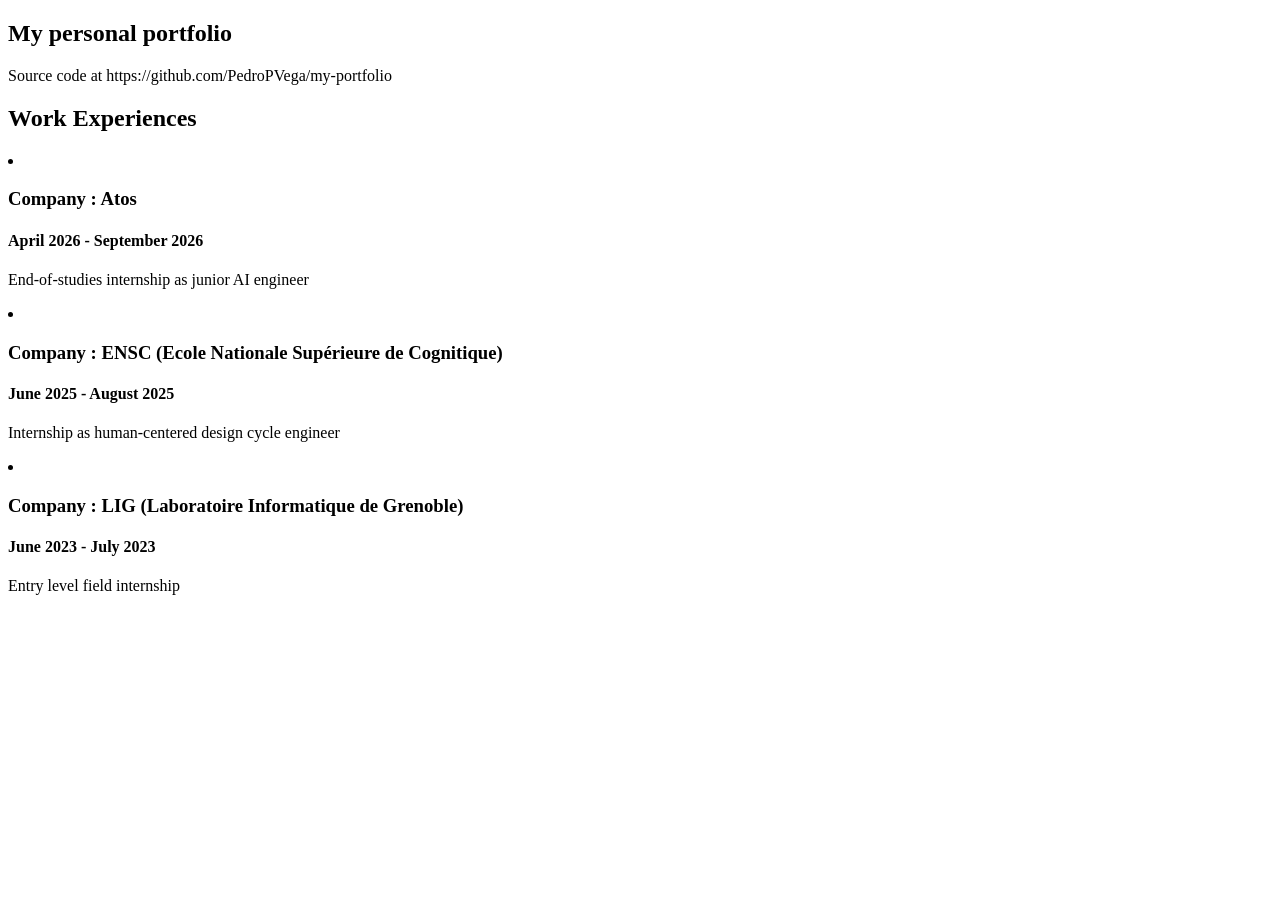
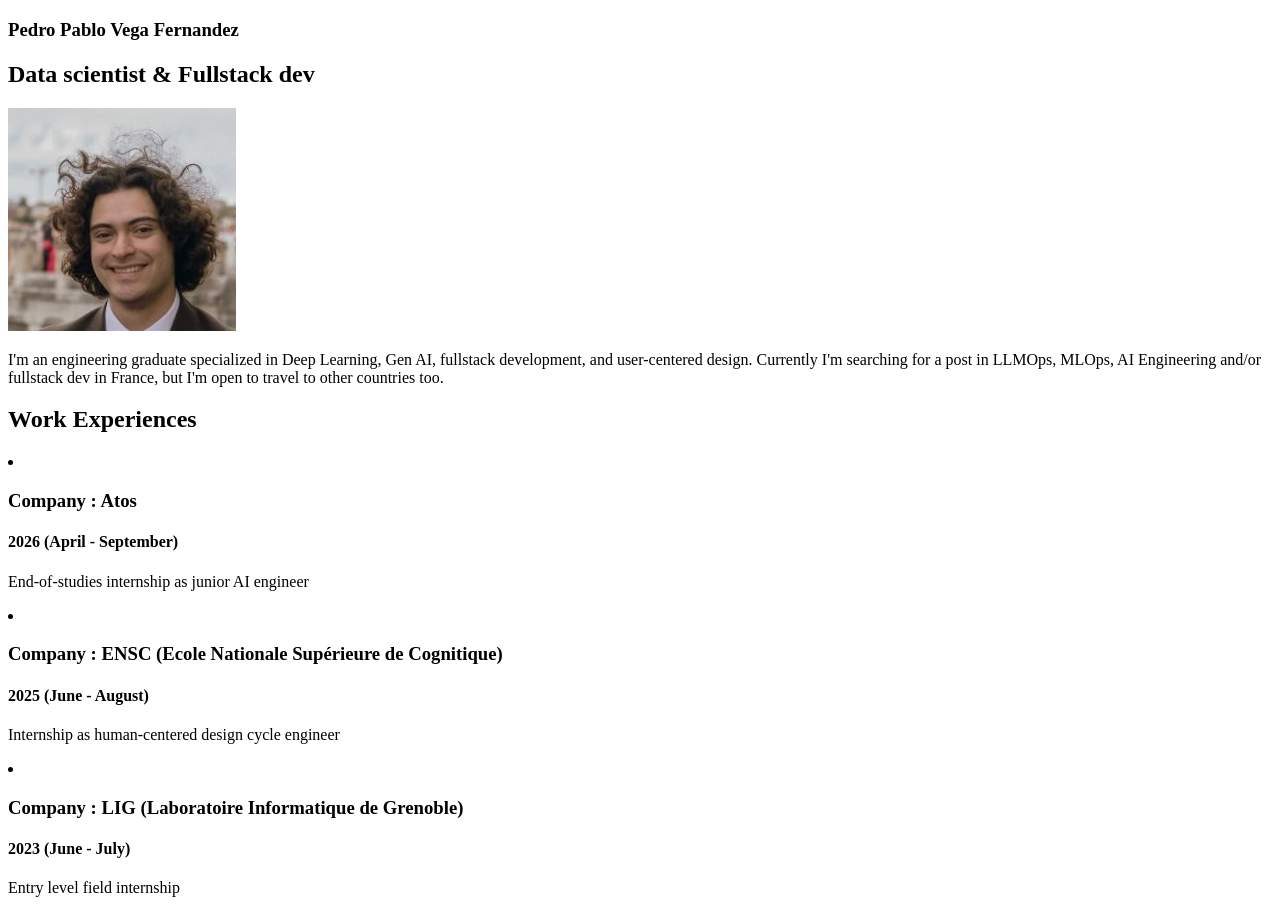
Before and after one commit to PedroPVega/my-portfolio, a React (Vite) app: page / in a window 1280 px wide. Before the commit the page ends 800 px from the top, so only its background shows below. Built offline with nearby package versions, Linux system fonts and the light colour scheme.

Commit message:
ADD: Hero feature

```diff
--- a/src/App.tsx
+++ b/src/App.tsx
@@ -1,3 +1,4 @@
+import Hero from './features/hero/hero'
 import InternshipSection from './features/internships/internship_section'
 
 function App() {
@@ -5,8 +6,7 @@ function App() {
     <>
       <section id="center">
         <div>
-          <h1>My personal portfolio</h1>
-          <p>Source code at https://github.com/PedroPVega/my-portfolio</p>
+          <Hero></Hero>
           <InternshipSection></InternshipSection>
         </div>
       </section>
--- /dev/null
+++ b/src/data/hero.ts
@@ -0,0 +1,8 @@
+import type { Hero } from '../types/hero'
+
+export const hero: Hero = {
+  name: 'Pedro Pablo Vega Fernandez',
+  role: 'Data scientist & Fullstack dev',
+  description:
+    "I'm an engineering graduate specialized in Deep Learning, Gen AI, fullstack development, and user-centered design. Currently I'm searching for a post in LLMOps, MLOps, AI Engineering and/or fullstack dev in France, but I'm open to travel to other countries too.",
+}
--- a/src/data/internships.ts
+++ b/src/data/internships.ts
@@ -9,7 +9,7 @@ export const internship_list: readonly Internship[] = [
     team: 'Data & IA service',
     short_description: 'End-of-studies internship as junior AI engineer',
     long_description: 'long description',
-    dates: 'April 2026 - September 2026',
+    dates: '2026 (April - September)',
     city: 'Pessac 33600',
     url: '',
     skills: [],
@@ -19,7 +19,7 @@ export const internship_list: readonly Internship[] = [
     team: 'Educational team',
     short_description: 'Internship as human-centered design cycle engineer',
     long_description: 'long description',
-    dates: 'June 2025 - August 2025',
+    dates: '2025 (June - August)',
     city: 'Talence 33400',
     url: '',
     skills: [],
@@ -29,7 +29,7 @@ export const internship_list: readonly Internship[] = [
     team: 'IIHM',
     short_description: 'Entry level field internship',
     long_description: 'long description',
-    dates: 'June 2023 - July 2023',
+    dates: '2023 (June - July)',
     city: 'Talence 33400',
     url: '',
     skills: [],
--- /dev/null
+++ b/src/features/hero/hero.tsx
@@ -0,0 +1,20 @@
+// src/features/hero/hero.tsx
+import { hero } from '../../data/hero'
+import portrait from '../../assets/Image.jpeg'
+
+function Hero() {
+  return (
+    <div>
+      <section>
+        <div>
+          <h1>{hero.name}</h1>
+          <h2>{hero.role}</h2>
+        </div>
+        <img src={portrait} alt="personal picture"></img>
+      </section>
+      <p>{hero.description}</p>
+    </div>
+  )
+}
+
+export default Hero
--- /dev/null
+++ b/src/types/hero.ts
@@ -0,0 +1,5 @@
+export interface Hero {
+  readonly name: string
+  readonly role: string
+  readonly description: string
+}
```
Also changed, not shown: src/assets/Image.jpeg (added), 1 other file (tests, documents, lock files or other folders).
